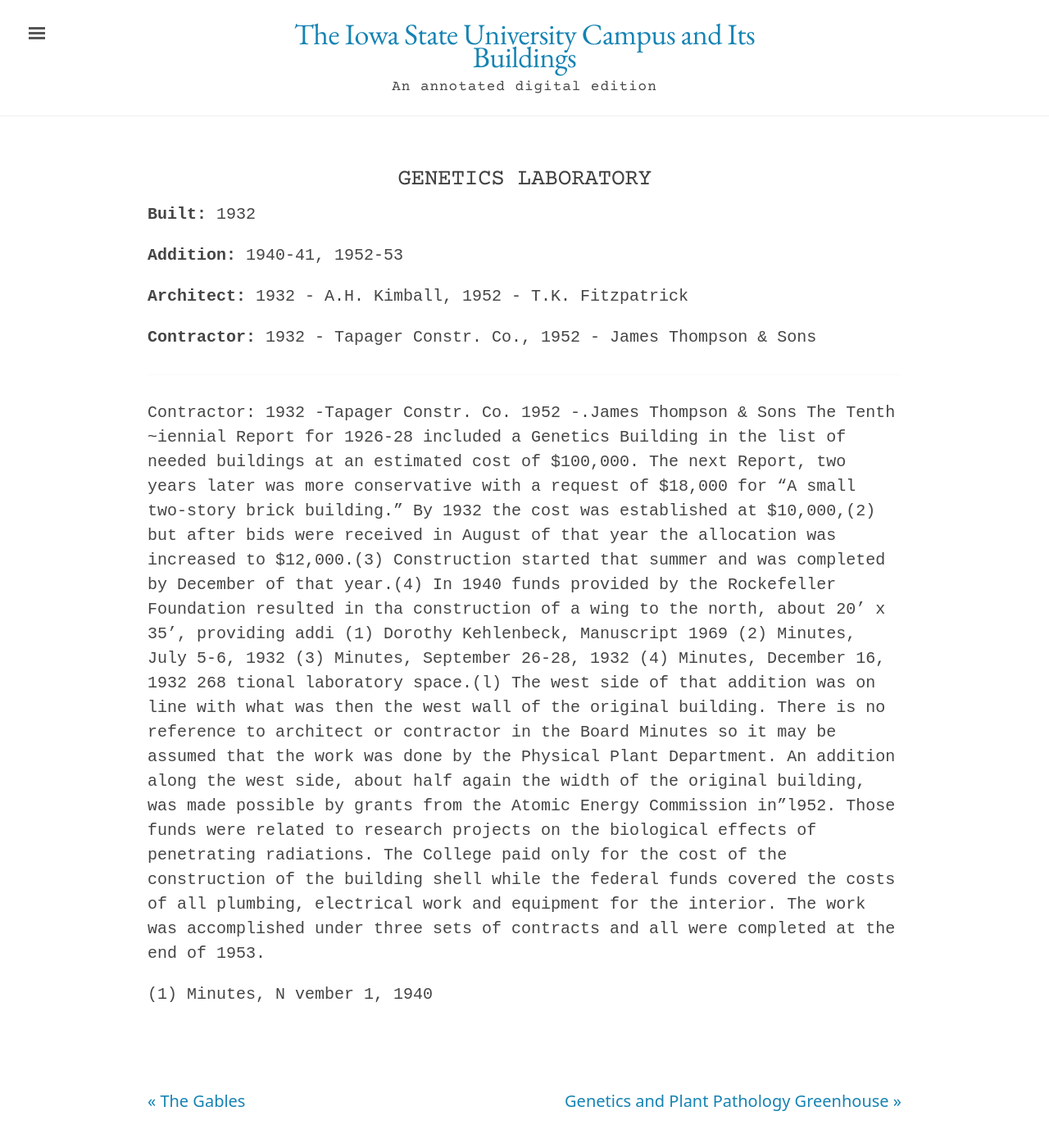
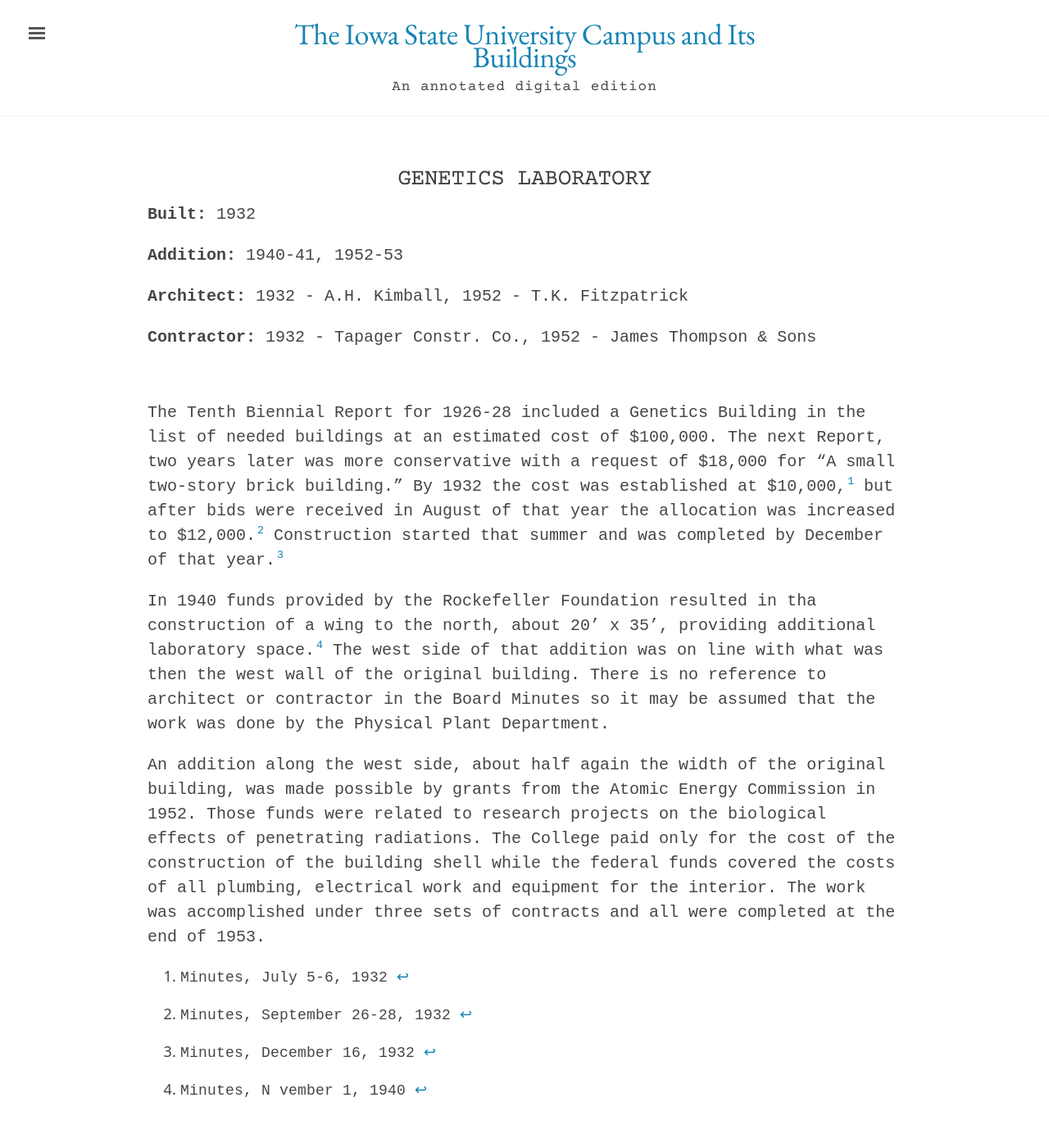
Before and after one commit to emanderson811/day-edition, a Jekyll site: the page built from _texts/buildings/087day-genetics-lab.md, in a window 1280 px wide and 1400 px high. Shown: the top 1395 px of the window at 82% size. Built offline with Jekyll 4.4.1, drawn with Linux system fonts in a browser that asks for light colours.

Commit message:
Update 087day-genetics-lab.md

```diff
--- a/_texts/buildings/087day-genetics-lab.md
+++ b/_texts/buildings/087day-genetics-lab.md
@@ -20,15 +20,17 @@
 ---
 ---
 
- Contractor: 1932 -Tapager Constr. Co. 1952 -.James Thompson & Sons
-The Tenth ~iennial Report for 1926-28 included a Genetics Building in the list of needed buildings at an estimated cost of $100,000. The next Report, two years later was more conservative with a request of $18,000 for "A small two-story brick building." By 1932 the cost was established at $10,000,(2) but after bids were received in August of that year the allocation was increased to $12,000.(3) Construction started that summer and was completed by December of that year.(4)
-In 1940 funds provided by the Rockefeller Foundation resulted in tha construction of a wing to the north, about 20' x 35', providing addi
-(1) Dorothy Kehlenbeck, Manuscript 1969
-(2) Minutes, July 5-6, 1932
-(3) Minutes, September 26-28, 1932
-(4) Minutes, December 16, 1932
-268
-tional laboratory space.(l) The west side of that addition was on line with what was then the west wall of the original building. There is no reference to architect or contractor in the Board Minutes so it may be assumed that the work was done by the Physical Plant Department.
-An addition along the west side, about half again the width of the original building, was made possible by grants from the Atomic Energy Commission in"l952. Those funds were related to research projects on the biological effects of penetrating radiations. The College paid only for the cost of the construction of the building shell while the federal funds covered the costs of all plumbing, electrical work and equipment for the interior. The work was accomplished under three sets of contracts and all were completed at the end of 1953.
 
-(1) Minutes, N vember 1, 1940
+The Tenth Biennial Report for 1926-28 included a Genetics Building in the list of needed buildings at an estimated cost of $100,000. The next Report, two years later was more conservative with a request of $18,000 for "A small two-story brick building." By 1932 the cost was established at $10,000,[^fn1] but after bids were received in August of that year the allocation was increased to $12,000.[^fn2] Construction started that summer and was completed by December of that year.[^fn3]
+
+In 1940 funds provided by the Rockefeller Foundation resulted in tha construction of a wing to the north, about 20' x 35', providing additional laboratory space.[^fn4] The west side of that addition was on line with what was then the west wall of the original building. There is no reference to architect or contractor in the Board Minutes so it may be assumed that the work was done by the Physical Plant Department.
+
+[^fn1]: Minutes, July 5-6, 1932
+
+[^fn2]: Minutes, September 26-28, 1932
+
+[^fn3]: Minutes, December 16, 1932
+
+An addition along the west side, about half again the width of the original building, was made possible by grants from the Atomic Energy Commission in 1952. Those funds were related to research projects on the biological effects of penetrating radiations. The College paid only for the cost of the construction of the building shell while the federal funds covered the costs of all plumbing, electrical work and equipment for the interior. The work was accomplished under three sets of contracts and all were completed at the end of 1953.
+
+[^fn4]: Minutes, N vember 1, 1940
```
